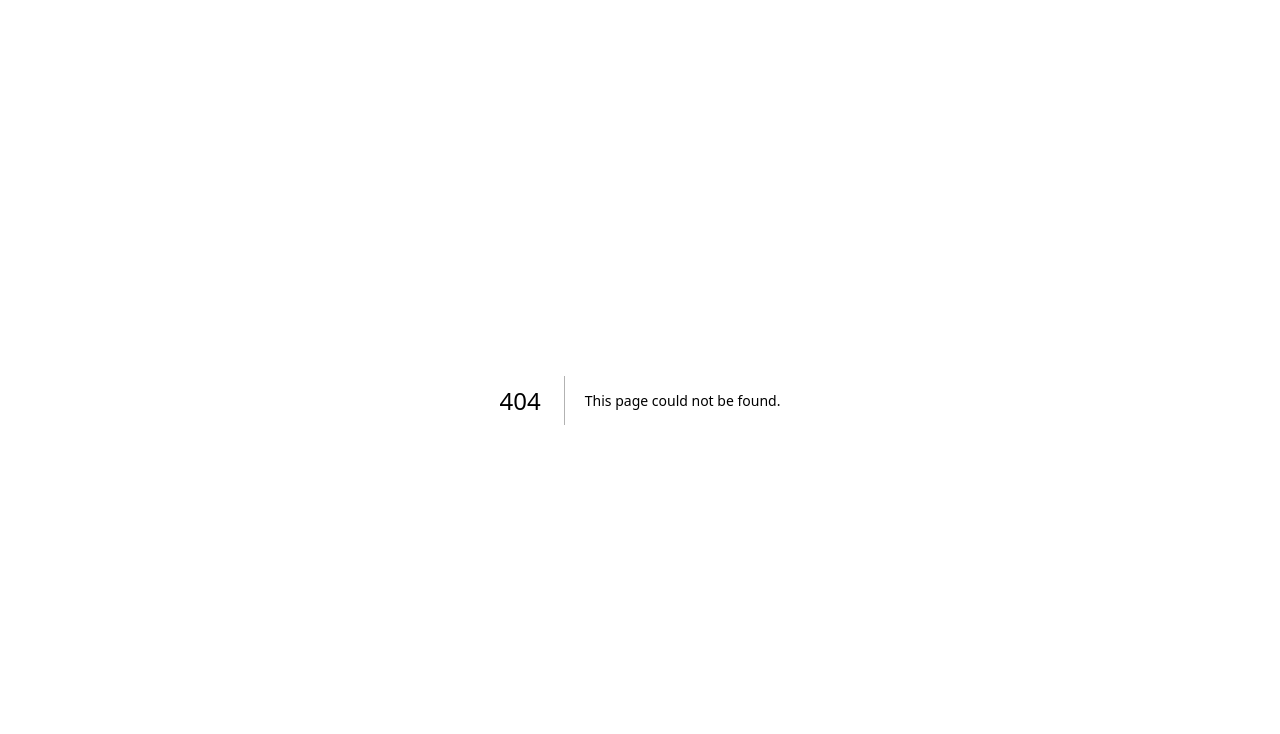
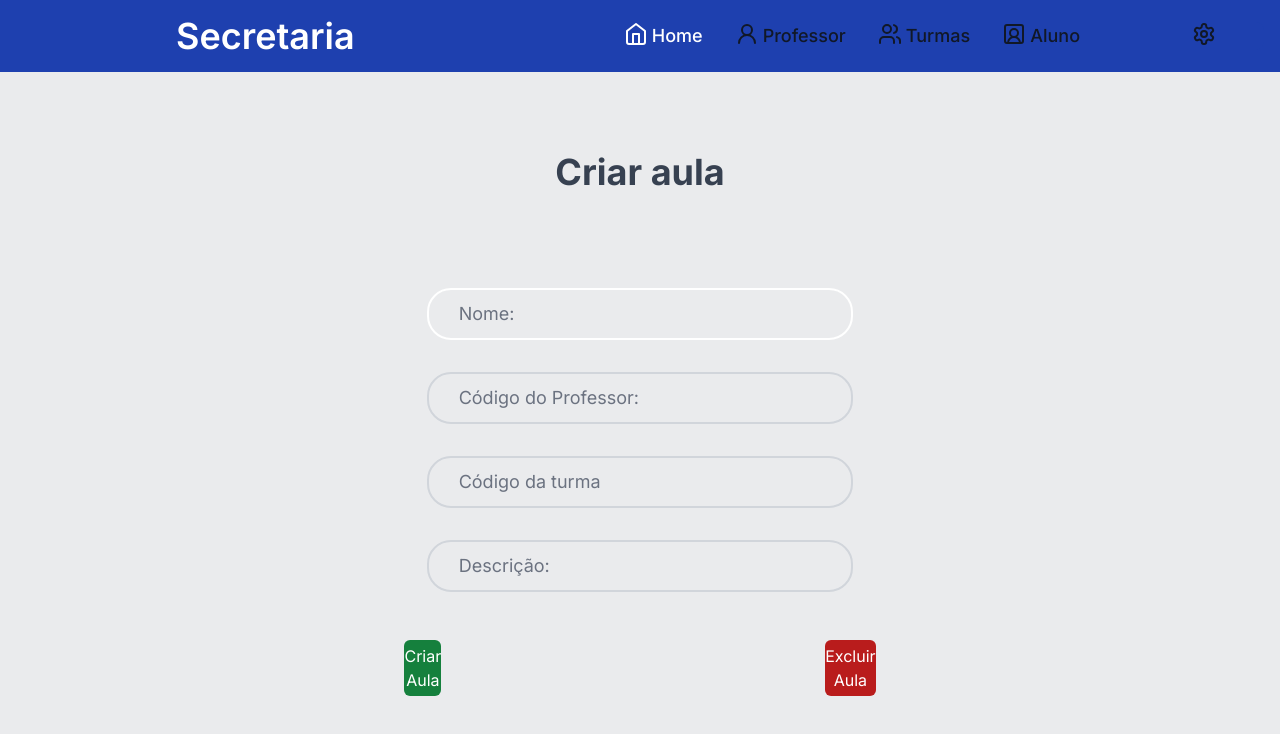
Before and after one commit to MariaR1t4/tc, a Next.js app: page /professor/registraraula in a window 1280 px wide. Before the commit this address had no page. Shown: the top 734 px of the page. Built offline with nearby package versions, Linux system fonts and the light colour scheme.

Commit message:
commit2 16/10

```diff
--- /dev/null
+++ b/app/professor/registraraula/layout.tsx
@@ -0,0 +1,7 @@
+export default function ProfPerfil({children,} : {children: React.ReactNode}) {
+    return (
+        <div>
+            {children}
+        </div>
+    )
+  }
--- /dev/null
+++ b/app/professor/registraraula/page.tsx
@@ -0,0 +1,46 @@
+"use client"
+import { NavbarSec } from "@/app/components/navbarsec";
+import axios from "axios";
+import { useParams } from "next/navigation";
+import React, {useEffect} from "react";
+
+
+export default function ProfEditar(){
+
+    return(
+        <>
+        <NavbarSec />
+        <main className=" w-full h-full">
+            <h1 className=" text-center text-gray-700 font-bold mt-20 text-4xl">Criar aula</h1>
+<form className=" w-1/3 h-full gap-2 flex flex-col ml-auto mr-auto mt-24" >
+
+  <div className="relative z-0 w-full mb-6 group">
+      <input type="text" name="nomeprof" id="nomeprof" className="block py-2.5 px-0 w-full text-lg text-gray-900 bg-transparent border-2 border-white rounded-3xl pl-8 appearance-none dark:text-black dark:border-gray-600 dark:focus:border-blue-500 focus:outline-none focus:ring-0 focus:border-blue-600 peer" placeholder=" " required />
+      <label htmlFor="nomeprof" className="peer-focus:font-medium pl-8 absolute text-lg text-gray-500 dark:text-gray-400 duration-300 transhtmlForm -translate-y-9 scale-75 top-3 -z-10 origin-[0] peer-focus:left-0 peer-focus:text-blue-600 peer-focus:dark:text-blue-500 peer-placeholder-shown:scale-100 peer-placeholder-shown:translate-y-0 peer-focus:scale-95 peer-focus:-translate-y-9">Nome:</label>
+  </div>
+  <div className="relative z-0 w-full mb-6 group">
+      <input type="text" name="codprof" id="codprof" className="block rounded-3xl py-2.5 px-0 w-full text-lg text-gray-900 bg-transparent border-2 border-gray-300 appearance-nblack dark:border-gray-600 dark:focus:border-blue-500 focus:outline-none focus:ring-0 focus:border-blue-600 peer" placeholder=" " required />
+      <label htmlFor="codprof" className="peer-focus:font-medium absolute pl-8 text-lg text-gray-500 dark:text-gray-400 duration-300 transhtmlForm -translate-y-9 scale-75 top-3 -z-10 origin-[0] peer-focus:left-0 peer-focus:text-blue-600 peer-focus:dark:text-blue-500 peer-placeholder-shown:scale-100 peer-placeholder-shown:translate-y-0 peer-focus:scale-95 peer-focus:-translate-y-9">Código do Professor:</label>
+  </div>
+  <div className="relative z-0 w-full mb-6 group">
+        <input type="text" name="aulasprof" id="aulasprof" className="block rounded-3xl py-2.5 px-0 w-full text-lg text-gray-900 bg-transparent border-2 border-gray-300 appearance-nblack dark:border-gray-600 dark:focus:border-blue-500 focus:outline-none focus:ring-0 focus:border-blue-600 peer" placeholder=" " required />
+        <label htmlFor="aulasprof" className="peer-focus:font-medium pl-8 absolute text-lg text-gray-500 dark:text-gray-400 duration-300 transhtmlForm -translate-y-9 scale-75 top-3 -z-10 origin-[0] peer-focus:left-0 peer-focus:text-blue-600 peer-focus:dark:text-blue-500 peer-placeholder-shown:scale-100 peer-placeholder-shown:translate-y-0 peer-focus:scale-95 peer-focus:-translate-y-9">Código da turma</label>
+    </div>
+  <div className="relative z-0 w-full mb-6 group">
+      <input type="email" name="emailprof" id="emailprof" className="block rounded-3xl py-2.5 px-0 w-full text-lg text-gray-900 bg-transparent border-2 border-gray-300 appearance-nblack dark:border-gray-600 dark:focus:border-blue-500 focus:outline-none focus:ring-0 focus:border-blue-600 peer" placeholder=" " required />
+      <label htmlFor="emailprof" className="peer-focus:font-medium absolute text-lg text-gray-500 dark:text-gray-400 duration-300 transhtmlForm -translate-y-9 scale-75 top-3 -z-10 origin-[0] peer-focus:left-0 peer-focus:text-blue-600 pl-8 peer-focus:dark:text-blue-500 peer-placeholder-shown:scale-100 peer-placeholder-shown:translate-y-0 peer-focus:scale-95 peer-focus:-translate-y-9">Descrição:</label>
+
+  </div>
+
+
+
+
+    <div className='mt-4 flex justify-center gap-96 '>
+      <button className=' bg-green-700 w-48 h-14 hover:bg-green-800 rounded-md transition ease-in duration-100 hover:-translate-y-1 text-base text-white'>Criar Aula</button>
+      <button className=' bg-red-700 w-48 h-14 text-white hover:bg-red-800 rounded-md transition ease-in duration-100 hover:-translate-y-1'>Excluir Aula</button>
+      </div>
+</form >
+</main>
+        </>
+    )
+}
```
